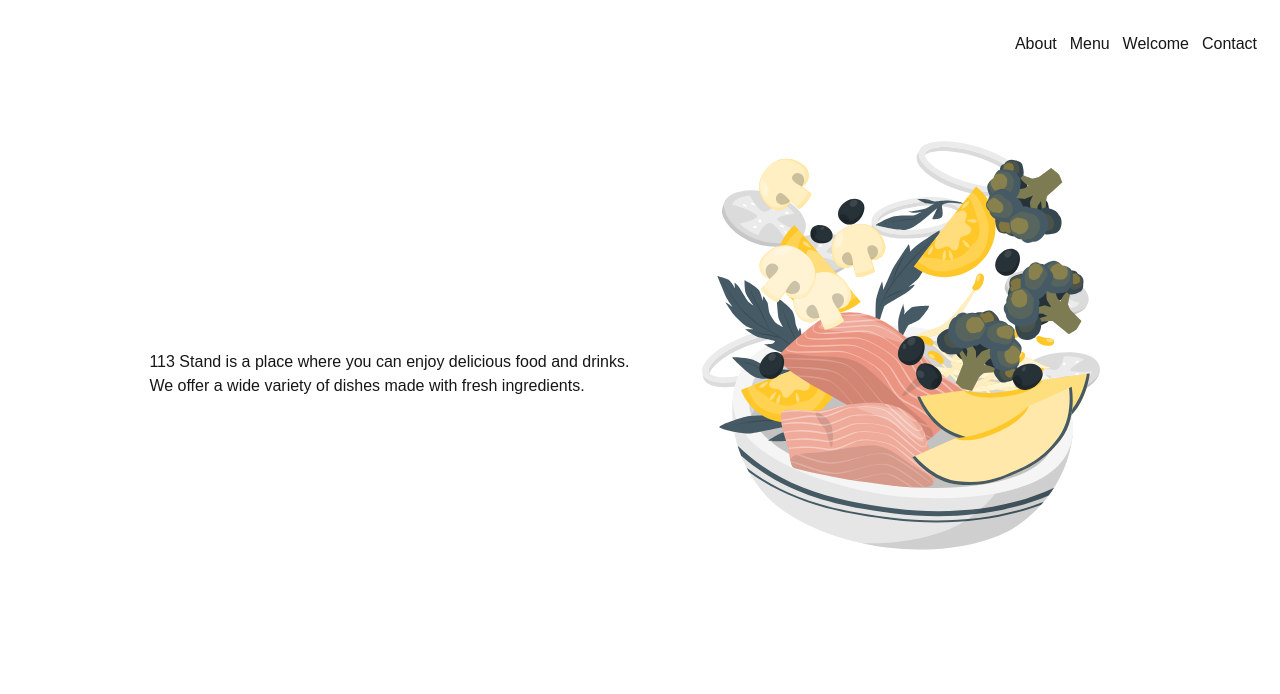
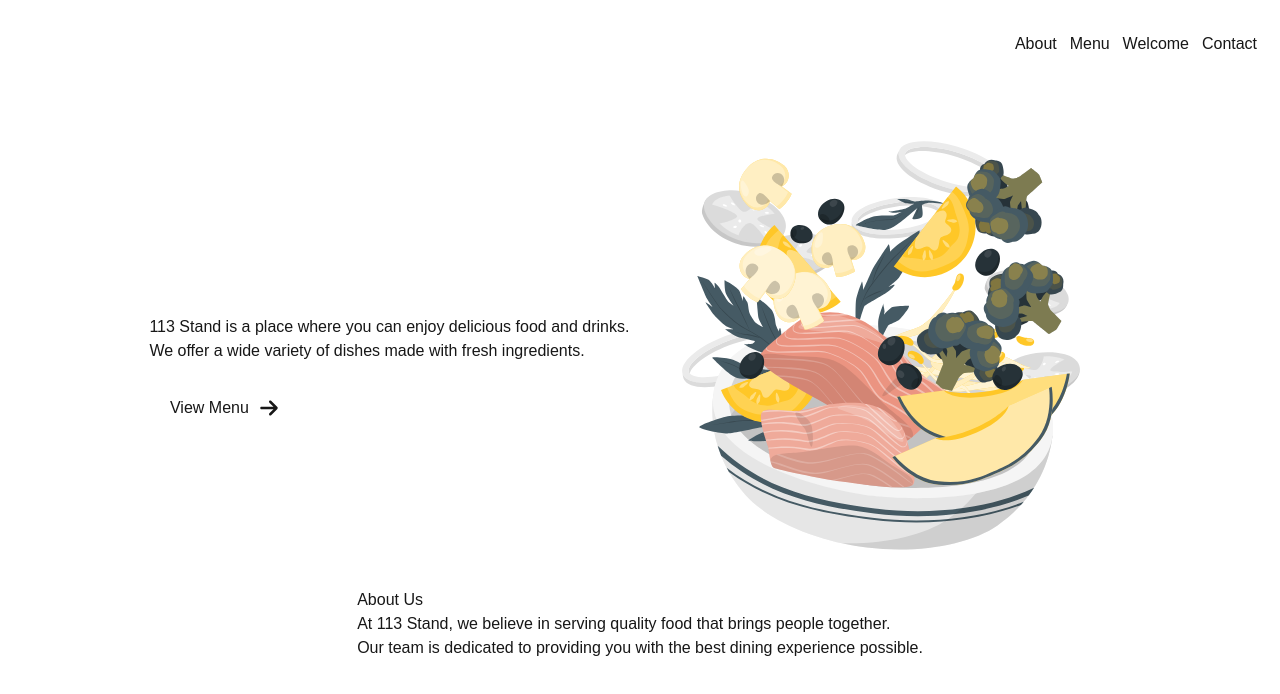
Before and after one commit to Timothy0508/113-schoolfair-site, a Next.js app: page / in a window 1280 px wide. Shown: the top 694 px of the page. Built offline with nearby package versions, Linux system fonts and the light colour scheme.

Commit message:
Add FontAwesome icons and enhance Home component layout

```diff
--- a/src/app/page.tsx
+++ b/src/app/page.tsx
@@ -1,6 +1,8 @@
 import Image from "next/image";
 import styles from "./styles.module.css";
 import Link from "next/link";
+import { FontAwesomeIcon } from '@fortawesome/react-fontawesome'
+import { faArrowRight } from "@fortawesome/free-solid-svg-icons";
 
 export default function Home() {
   return (
@@ -20,8 +22,16 @@ export default function Home() {
       <section className={styles.welcome} id="welcome">
         <div className={styles.welcomeText}>
           <h2 className={styles.welcomeTitle}>Welcome to 113 Stand</h2>
-          <p>113 Stand is a place where you can enjoy delicious food and drinks.</p>
-          <p>We offer a wide variety of dishes made with fresh ingredients.</p>
+          <div className={styles.welcomeDescription}>
+            <p>113 Stand is a place where you can enjoy delicious food and drinks.</p>
+            <p>We offer a wide variety of dishes made with fresh ingredients.</p>
+          </div>
+          <Link href="#menu" className={styles.welcomeLink}>
+            <button className={styles.welcomeButton}>
+              View Menu
+              <FontAwesomeIcon icon={faArrowRight} fixedWidth className={styles.welcomeButtonIcon} />
+            </button>
+          </Link>
         </div>
         <Image
           src='/images/welcome.svg'
@@ -31,6 +41,13 @@ export default function Home() {
           className={styles.welcomeImage}
         />
       </section>
+      <section className={styles.about} id="about">
+        <h2 className={styles.aboutTitle}>About Us</h2>
+        <div className={styles.aboutDescription}>
+          <p>At 113 Stand, we believe in serving quality food that brings people together.</p>
+          <p>Our team is dedicated to providing you with the best dining experience possible.</p>
+        </div>
+      </section>
       <footer className="row-start-3 flex gap-[24px] flex-wrap items-center justify-center">
 
       </footer>
--- a/src/app/styles.module.css
+++ b/src/app/styles.module.css
@@ -43,7 +43,6 @@
 .welcomeText {
   display: flex;
   flex-direction: column;
-    margin: 20px;
 }
 
 .welcomeTitle {
@@ -59,3 +58,33 @@
   vertical-align: middle;
   align-items: center;
 }
+
+.welcomeButton {
+  margin-top: 20px;
+  cursor: pointer;
+  border: white 2px solid;
+  border-radius: 25px;
+  height: 50px;
+  width: 150px;
+  transition-duration: 0.4s;
+  display: flex;
+  flex-direction: row;
+  justify-content: center;
+  align-items: center;
+}
+
+.welcomeButton:hover {
+  background-color: white;
+  color: black;
+}
+
+.welcomeLink {
+  text-decoration: none;
+  width: min-content;
+}
+
+.welcomeButtonIcon {
+  margin-left: 10px;
+  width: 20px;
+  height: 20px;
+}
```
Also changed, not shown: package.json (+10 -6 lines), 2 other files (tests, documents, lock files or other folders). Lines whose indentation alone changed are shown as unchanged.
